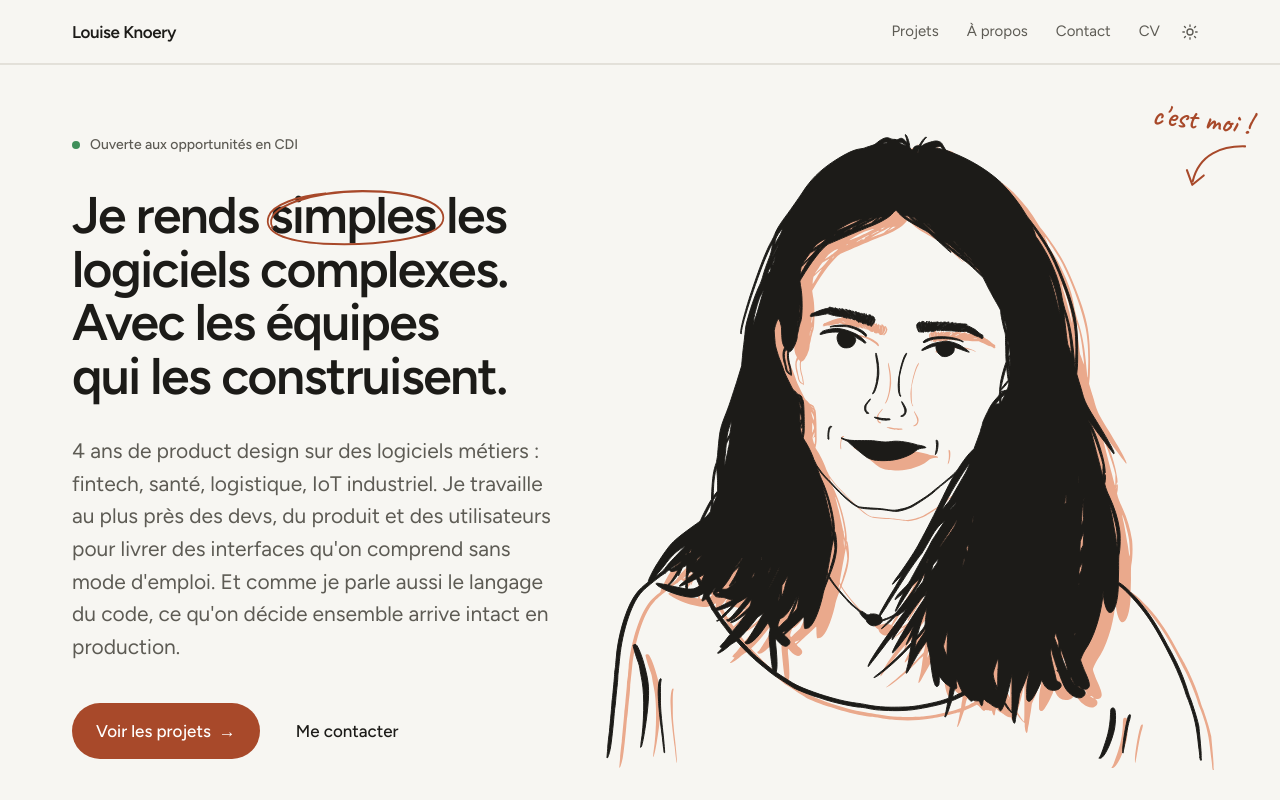
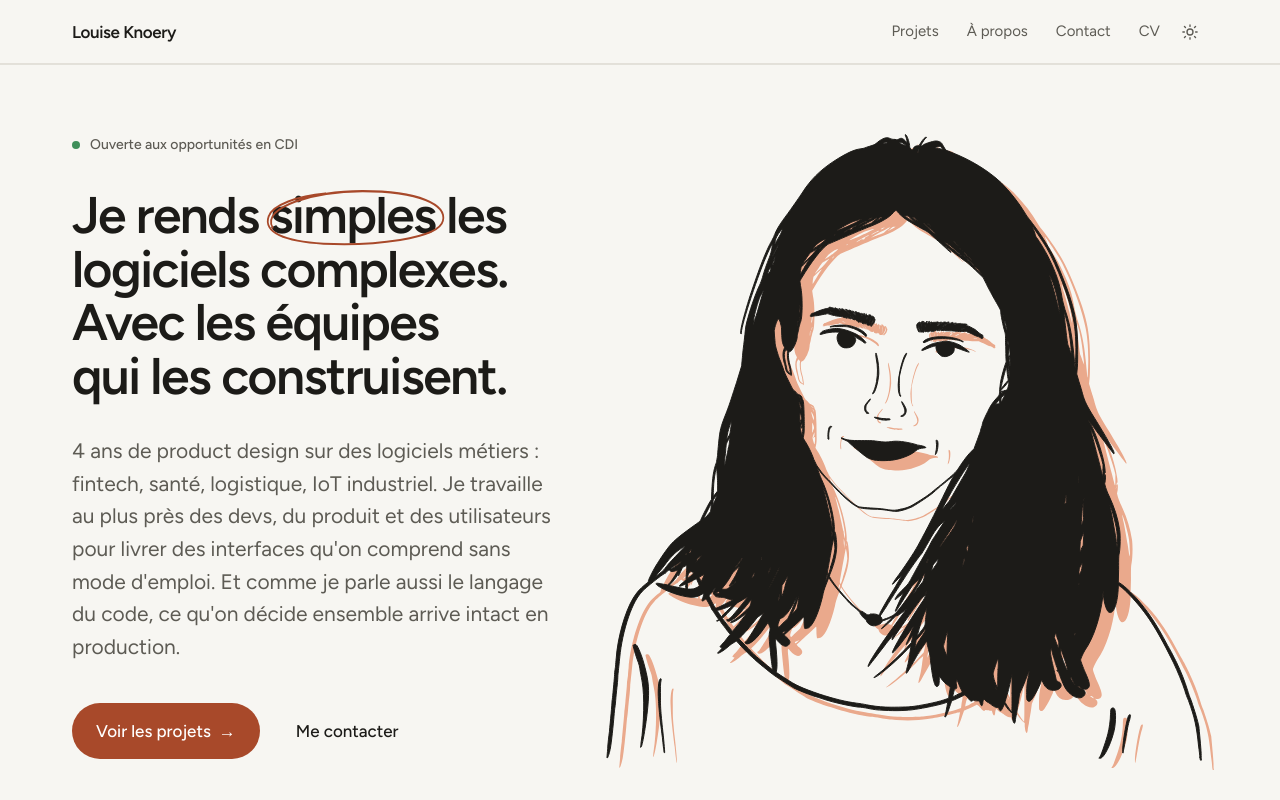
Before and after one commit to loutrekne/Portfolio, a Next.js app: page / in a window 1280 px wide. Shown: the top 800 px of the page. Built offline with nearby package versions, Linux system fonts and the light colour scheme.

Commit message:
Hero : retrait de la note c'est moi

```diff
--- a/src/app/globals.css
+++ b/src/app/globals.css
@@ -64,7 +64,6 @@
 
   --shadow-soft: var(--shadow-soft);
   --shadow-sticker: var(--sticker-shadow);
-  --font-hand: var(--font-caveat), "Bradley Hand", "Segoe Print", cursive;
   --ease-out: var(--ease-standard);
   --ease-spring: var(--ease-spring);
   --ease-bounce: var(--ease-bounce);
--- a/src/app/layout.tsx
+++ b/src/app/layout.tsx
@@ -1,5 +1,5 @@
 import type { Metadata } from "next";
-import { Caveat, Figtree } from "next/font/google";
+import { Figtree } from "next/font/google";
 import { getContent, defaultLocale } from "@/content";
 import { SiteHeader } from "@/components/layout/SiteHeader";
 import { SiteFooter } from "@/components/layout/SiteFooter";
@@ -14,8 +14,7 @@ import "./globals.css";
  * Auto-hébergée par next/font : aucun appel à Google au runtime.
  */
 const figtree = Figtree({ variable: "--font-figtree", subsets: ["latin"], style: ["normal", "italic"] });
-/** Écriture manuscrite, réservée aux petites notes (« c'est moi ! »). */
-const caveat = Caveat({ variable: "--font-caveat", subsets: ["latin"], weight: ["500", "600"] });
+
 
 const { site } = getContent();
 
@@ -31,7 +30,7 @@ export default function RootLayout({ children }: LayoutProps<"/">) {
   return (
     <html
       lang={defaultLocale}
-      className={`${figtree.variable} ${caveat.variable} antialiased`}
+      className={`${figtree.variable} antialiased`}
       // le script de thème modifie data-theme avant l'hydratation
       suppressHydrationWarning
     >
--- a/src/components/sections/Hero.tsx
+++ b/src/components/sections/Hero.tsx
@@ -24,7 +24,6 @@ export function Hero() {
     <section className="container-site grid items-center pt-14 pb-12 sm:pt-20 xl:grid-cols-12 xl:pt-16">
       <PortraitSticker
         alt={site.ui.portraitAlt}
-        note={site.ui.portraitNote}
         className="mx-auto w-60 sm:ml-0 sm:w-72 xl:col-span-7 xl:col-start-6 xl:row-start-1 xl:mx-0 xl:w-full xl:max-w-[38rem] xl:justify-self-end"
       />
       <div className="relative z-10 -mt-8 sm:-mt-10 xl:col-span-8 xl:col-start-1 xl:row-start-1 xl:mt-0">
--- a/src/components/trait/PortraitSticker.tsx
+++ b/src/components/trait/PortraitSticker.tsx
@@ -3,7 +3,6 @@
 import { useState } from "react";
 import { motion } from "motion/react";
 import { usePointerFine } from "@/lib/usePointerFine";
-import { Scribble } from "./Scribble";
 import { PortraitDrawing } from "./PortraitDrawing";
 
 /**
@@ -17,35 +16,14 @@ import { PortraitDrawing } from "./PortraitDrawing";
  *    l'encre ; il bouge ensuite avec la souris (PortraitDrawing `wash`).
  *  - À la souris, on peut le TIRER : il s'étire comme un élastique et
  *    revient à sa place avec un ressort quand on le lâche.
- *  - Une note manuscrite (« c'est moi ! ») et sa flèche se dessinent à l'arrivée.
  *  - Un clic le redessine.
  */
-export function PortraitSticker({ alt, note, className }: { alt: string; note: string; className?: string }) {
+export function PortraitSticker({ alt, className }: { alt: string; className?: string }) {
   const fine = usePointerFine();
   const [replay, setReplay] = useState(0);
 
   return (
     <div className={`relative aspect-[1871/1946] ${className ?? ""}`}>
-      {/* Note manuscrite + flèche */}
-      <div
-        aria-hidden
-        className="pointer-events-none absolute -top-8 -right-2 z-20 flex rotate-6 flex-col items-end xl:-top-6 xl:-right-10"
-      >
-        <motion.span
-          className="font-hand text-2xl leading-none font-semibold text-accent lg:text-3xl"
-          initial={{ opacity: 0, y: 6 }}
-          animate={{ opacity: 1, y: 0 }}
-          transition={{ delay: 1.5, duration: 0.5 }}
-        >
-          {note}
-        </motion.span>
-        <Scribble
-          variant="arrow"
-          delay={0.9}
-          className="mt-1 h-14 w-16 -scale-x-100 text-accent"
-        />
-      </div>
-
       <motion.div
         className={`absolute inset-0 ${fine ? "cursor-grab active:cursor-grabbing" : ""}`}
         whileHover={{ y: -4 }}
--- a/src/content/fr/site.ts
+++ b/src/content/fr/site.ts
@@ -29,7 +29,6 @@ export const site: SiteContent = {
   ui: {
     skipLink: "Aller au contenu",
     portraitAlt: "Portrait dessiné de Louise Knoery",
-    portraitNote: "c'est moi !",
     seeProject: "Voir le projet",
     copied: "Adresse copiée",
     themeLight: "Passer en mode clair",
--- a/src/content/types.ts
+++ b/src/content/types.ts
@@ -143,7 +143,6 @@ export interface SiteContent {
   ui: Record<
     | "skipLink"
     | "portraitAlt"
-    | "portraitNote"
     | "seeProject"
     | "copied"
     | "themeLight"
```
